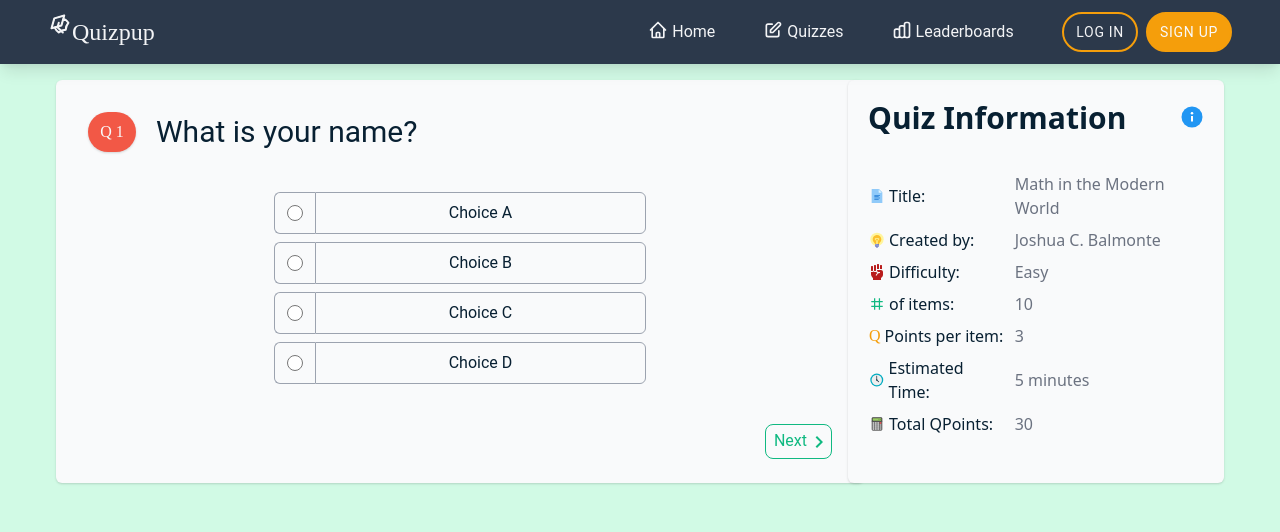
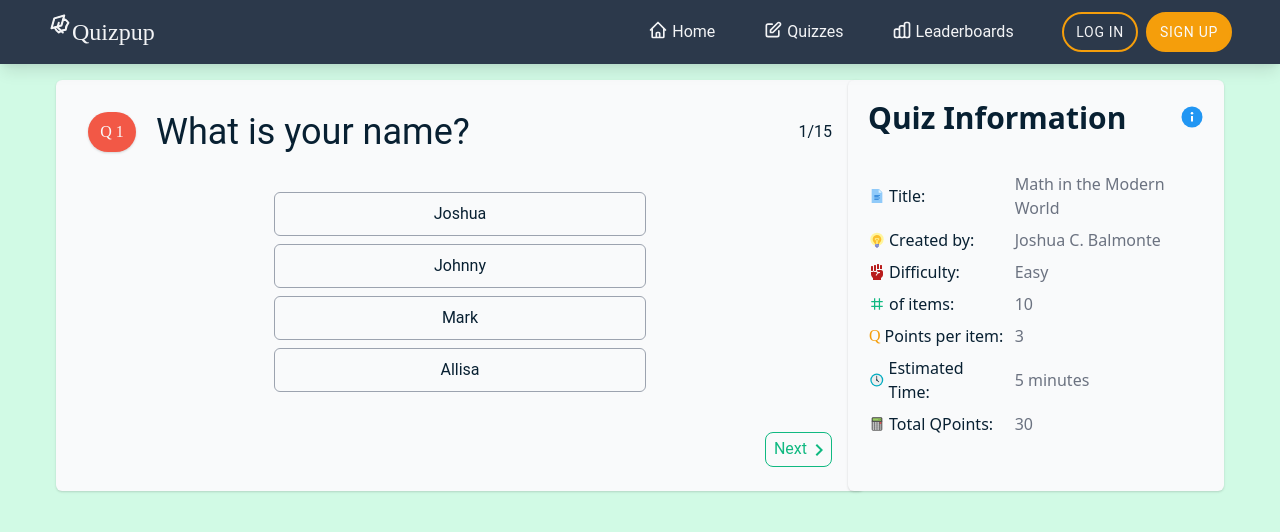
Before and after one commit to jbalmonte/quizpup, a React (Create React App) app: page /takeQuiz/1 in a window 1280 px wide. Shown: the top 532 px of the page. Built offline with nearby package versions, Linux system fonts and the light colour scheme.

Commit message:
designed the div as radio button

```diff
--- a/src/App.css
+++ b/src/App.css
@@ -33,3 +33,7 @@ body{
 .category-content {
     @apply rounded-lg mt-3 py-3 px-6 text-lg text-primary  grid grid-cols-2 gap-4
 }
+
+.answer {
+    @apply bg-gradient-to-r from-green-600 via-purple-600 to-red-500  border-green-200 h-12 text-white shadow-sm
+}
--- a/src/pages/TakeQuiz.jsx
+++ b/src/pages/TakeQuiz.jsx
@@ -1,62 +1,61 @@
-import React from 'react'
+// @ts-nocheck
+import React, { useRef, useState } from 'react'
 import { FcCalculator, FcClock, FcDocument, FcIdea, FcInfo } from 'react-icons/fc'
 import { AiOutlineNumber } from 'react-icons/ai'
 import { FaFistRaised } from 'react-icons/fa'
 import { MdNavigateNext } from 'react-icons/md'
 const TakeQuiz = (id) => {
 
+    const selected = useRef()
+    const toggleAnswer = e => {
+        if (selected.current) selected.current.classList.remove('answer')
+        e.target.classList.toggle('answer')
+        selected.current = e.target
+    }
 
     return (
         <div className="grid grid-cols-3 px-14 py-4 gap-5 text-primary w-full">
 
             <div className="col-span-2 shadow bg-gray-50 rounded-md  pt-8 px-8 pb-6 font-body" style={{ width: "50.5rem" }}>
 
-                <div className="flex items-center">
-                    <div className="rounded-full bg-quaternary w-12 shadow h-10 font-header font-medium items-center flex justify-center text-gray-50 mr-5">
-                        <span className="mr-1">Q</span>
-                        <span>1</span>
+                <div className="flex justify-between items-center">
+                    <div className="flex items-center">
+                        <div className="rounded-full bg-quaternary w-12 shadow h-10 font-header font-medium items-center flex justify-center text-gray-50 mr-5">
+                            <span className="mr-1">Q</span>
+                            <span>1</span>
+                        </div>
+
+                        <h1 className="text-4xl">What is your name? </h1>
                     </div>
-                    <h1 className="text-3xl">What is your name? </h1>
+                    <p>1/15</p>
                 </div>
 
                 <div className="grid grid-cols-1 m-10 gap-2 w-1/2 mx-auto">
 
-                    <div className="text-center flex col-span-1">
-                        <span className="flex items-center leading-normal rounded-l-md border border-r-0 border-gray-400 px-3 whitespace-no-wrap text-secondary-100 ">
-                            <input type="radio" name="question1" id="question1A" className="w-4 h-4" />
+                    <div className="h-11 col-span-1 inline-flex text-center border border-gray-400  rounded-md" onClick={toggleAnswer} >
+                        <span className="px-4 my-auto border-green-400 w-full pointer-events-none" >
+                            Joshua
                         </span>
-                        <label htmlFor="question1A" className="text-base px-4 py-2 border border-gray-400 rounded-r-md focus:outline-none focus:border-green-400 w-11/12" >
-                            Choice A
-                        </label>
+                    </div>
+                    <div className="h-11 col-span-1 inline-flex text-center border border-gray-400  rounded-md" onClick={toggleAnswer} >
+                        <span className="px-4 my-auto border-green-400 w-full pointer-events-none" >
+                            Johnny
+                        </span>
+                    </div>
+                    <div className="h-11 col-span-1 inline-flex text-center border border-gray-400  rounded-md" onClick={toggleAnswer} >
+                        <span className="px-4 my-auto border-green-400 w-full pointer-events-none" >
+                            Mark
+                        </span>
+                    </div>
+                    <div className="h-11 col-span-1 inline-flex text-center border border-gray-400  rounded-md" onClick={toggleAnswer} >
+                        <span className="px-4 my-auto border-green-400 w-full pointer-events-none" >
+                            Allisa
+                        </span>
                     </div>
 
 
-                    <div className="text-center flex col-span-1">
-                        <span className="flex items-center leading-normal rounded-l-md border border-r-0 border-gray-400 px-3 whitespace-no-wrap text-secondary-100 ">
-                            <input type="radio" name="question1" id="question1B" className="w-4 h-4" />
-                        </span>
-                        <label htmlFor="question1B" className="text-base px-4 py-2 border border-gray-400 rounded-r-md focus:outline-none focus:border-green-400 w-11/12" >
-                            Choice B
-                        </label>
-                    </div>
 
-                    <div className="text-center flex col-span-1">
-                        <span className="flex items-center leading-normal rounded-l-md border border-r-0 border-gray-400 px-3 whitespace-no-wrap text-secondary-100 ">
-                            <input type="radio" name="question1" id="question1C" className="w-4 h-4" />
-                        </span>
-                        <label htmlFor="question1C" className="text-base px-4 py-2 border border-gray-400 rounded-r-md focus:outline-none focus:border-green-400 w-11/12" >
-                            Choice C
-                        </label>
-                    </div>
 
-                    <div className="text-center flex col-span-1">
-                        <span className="flex items-center leading-normal rounded-l-md border border-r-0 border-gray-400 px-3 whitespace-no-wrap text-secondary-100 ">
-                            <input type="radio" name="question1" id="question1D" className="w-4 h-4" />
-                        </span>
-                        <label htmlFor="question1D" className="text-base px-4 py-2 border border-gray-400 rounded-r-md focus:outline-none focus:border-green-400 w-11/12" >
-                            Choice D
-                        </label>
-                    </div>
 
 
                 </div>
@@ -66,7 +65,7 @@ const TakeQuiz = (id) => {
                         <MdNavigateNext className="inline-flex text-2xl self-start items-start" />
                     </button>
                 </div>
-            </div>
+            </div >
 
             <div className="shadow h-full col-span-1 rounded-md bg-gray-50 p-5">
                 <div className="flex items-baseline mb-8 justify-between">
```
